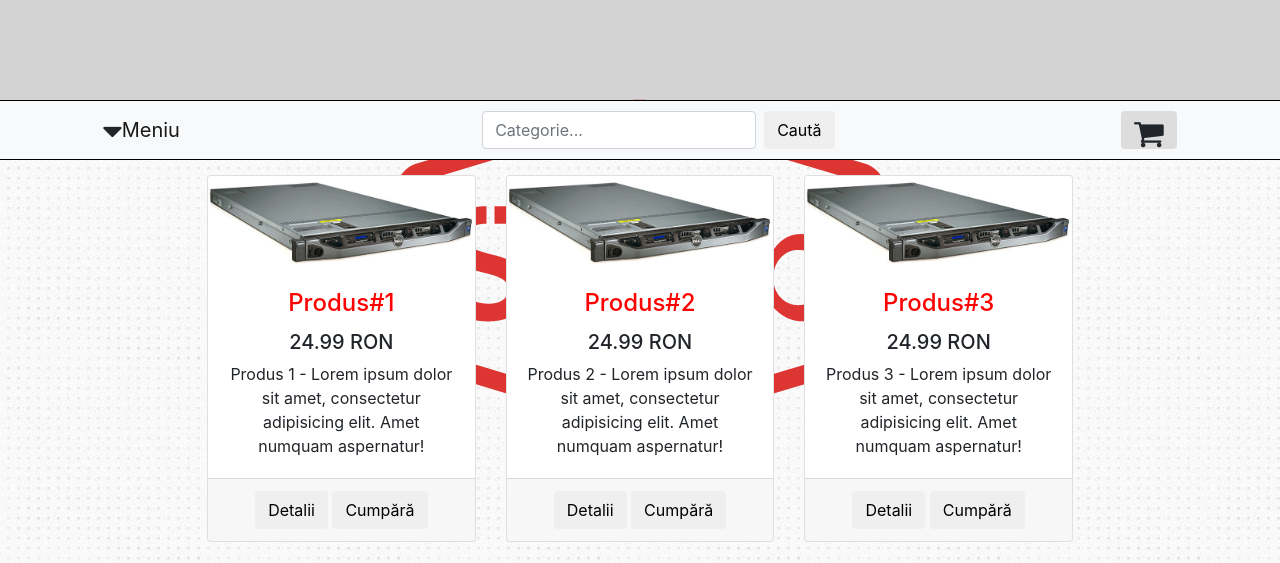
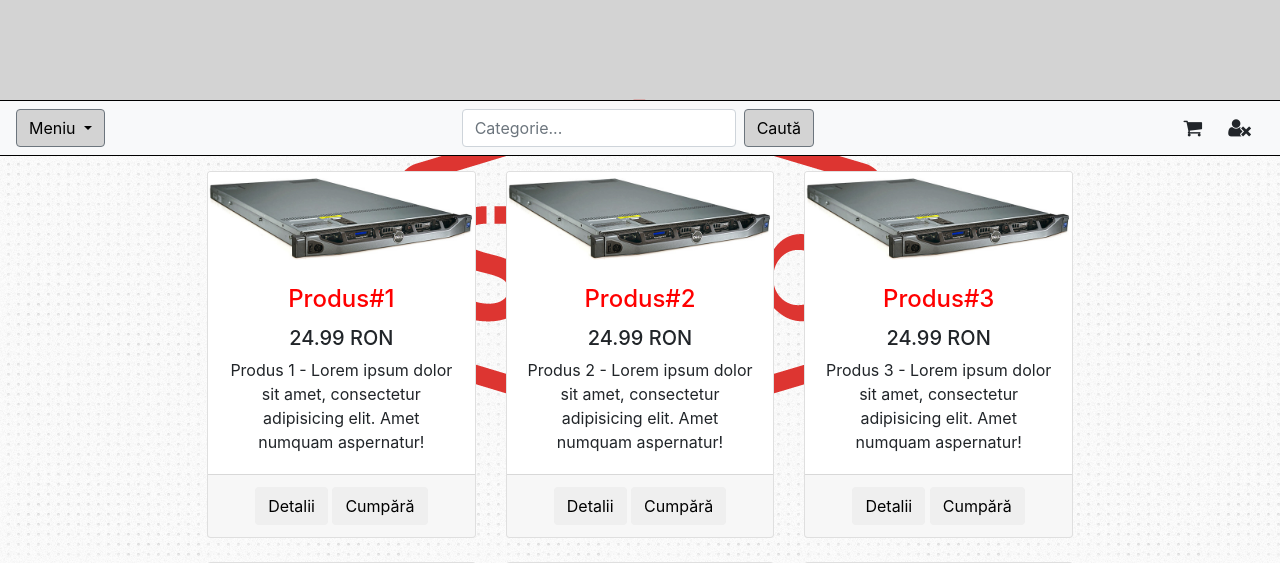
Before and after one commit to axbg/uni_practice_project, a PHP site: page / in a window 1280 px wide. Shown: the top 563 px of the page. Run offline with PHP 8.4, Linux system fonts and the light colour scheme; a stand-in replaces the project's code that opens the database connection; some libraries are stand-ins or nearby versions.

Commit message:
Created login system

```diff
--- a/assets/css/design.css
+++ b/assets/css/design.css
@@ -63,9 +63,18 @@
     }
 
     .shop{
-        margin-right:7%;
+        margin-right:2%;
         background-color:#dddddd;
         height:38px;
+    }
+
+    .menu-buttons{
+        padding: .25rem .75rem;
+        font-size: 1.25rem;
+        line-height: 1;
+        background-color: transparent;
+        border: 1px solid transparent;
+        border-radius: .25rem;
     }
 
     .row{
@@ -118,6 +127,11 @@
         cursor: pointer;
     }
 
+    .right{
+        left:auto;
+        right:0;
+    }
+
     .dropdown-content {
         display: none;
         position: absolute;
@@ -144,7 +158,18 @@
     }
     /* Dropdown controls end */
 
+    .btn-secondary{
+        background-color: lightgrey;
+        color:black;
+    }
 
+    .dropdown-menu{
+        min-width:10px;
+    }
+
+    .modal-body{
+        text-align:center;
+    }
 
     /* media queries */
     @media screen and (max-width: 575px) {
--- a/assets/js/design.js
+++ b/assets/js/design.js
@@ -5,15 +5,15 @@ let navbar = document.getElementsByTagName('nav')[0];
 
 let sticky = navbar.offsetTop;
 
-function fixedNav() {
+let fixedNav = () => {
     if (window.pageYOffset >= sticky) {
         navbar.classList.add("sticky")
     } else {
         navbar.classList.remove("sticky");
     }
-}
+};
 
-function openModal(element){
+let openModal = (element) => {
 
     let number = element.getAttribute("number");
 
@@ -29,4 +29,31 @@ function openModal(element){
     modalTitle.innerText = titleContent.innerText;
     modalBody.innerText = cardContent.innerText;
 
-}
+};
+
+let openLoginModal = () => {
+
+    let modalTitle = document.getElementById("modalTitle");
+    let modalBody = document.getElementById("modalBody");
+    let modalAction = document.getElementById("modalAction");
+
+    modalAction.innerText = "Login";
+
+    modalTitle.innerText = "Login";
+    modalBody.innerHTML = "<p><input type='text' id='email' placeholder='Email'></p>";
+    modalBody.innerHTML += "<p><input type='password' id='password' placeholder='Password'></p>";
+    modalBody.innerHTML += "<p><input type='submit' onclick='loginForm()'></p>";
+
+};
+
+let openLogoutModal = () => {
+
+    let modalTitle = document.getElementById("modalTitle");
+    let modalBody = document.getElementById("modalBody");
+
+    document.getElementById("modalAction").style.display = "none";
+
+    modalTitle.innerText = "Logout";
+    modalBody.innerHTML = "<p><input type='submit' onclick='logoutForm()' value='Logout'></p>";
+
+};
--- /dev/null
+++ b/assets/js/login.js
@@ -0,0 +1,68 @@
+const url="http://desktop/PlaySolutions%20Shop/assets/backend/scripts";
+
+window.onload = () => {
+
+    if(localStorage.getItem("logged")){
+
+        let msg = document.getElementsByClassName("user-msg");
+
+        for(let i = 0; i < msg.length; i++){
+            msg[i].innerText = "Welcome " + localStorage.getItem("email");
+            msg[i].onclick = openLogoutModal;
+        }
+
+        let icons = document.getElementsByClassName("fa-user-times");
+
+        while(icons.length) {
+            icons[0].classList.add("fa-user");
+            icons[0].classList.remove("fa-user-times");
+        }
+    }
+
+};
+
+let loginForm = () => {
+
+    let email = document.getElementById('email').value;
+    let password = document.getElementById('password').value;
+
+    let data = {
+        'email': email,
+        'password': password
+    };
+
+    let params = new URLSearchParams();
+    params.append('email',email);
+    params.append('password',password);
+
+    axios.post(url+"/login.php", params)
+        .then((response)=>{
+
+            if(response.status === 200){
+
+                localStorage.setItem('logged', 1);
+                localStorage.setItem('email', email);
+
+                console.log('Logged in');
+                location.reload();
+            } else if(response.status === 202) {
+                //use toastr
+                console.log('You are already logged in');
+            }
+
+        }).catch((ex) => {
+            console.log("error");
+    });
+};
+
+let logoutForm = () => {
+
+    localStorage.removeItem("logged");
+    localStorage.removeItem("email");
+
+    axios.post(url + "/logout.php")
+        .then((result) => {
+            //use toastr
+            location.reload();
+    });
+};
--- a/index.html
+++ b/index.html
@@ -29,17 +29,17 @@
 			<div class="navbar-toggler dropdown only-small">
 				<a class="fa fa-sort-down arrow"></a>
 				<div class="dropdown-content">
-					<a href="#">Sign-In</a>
 					<a href="#">Categorii</a>
 					<a href="#">Contact</a>
 				</div>
 			</div>
-			<a class="fa fa-2x fa-sort-down arrow only-big"></a>
-			<div class="navbar-brand home dropdown only-big">Meniu
-				<div class="dropdown-content">
-					<a href="#">Sign-In</a>
-					<a href="#">Categorii</a>
-					<a href="#">Contact</a>
+			<div class="dropdown only-big">
+				<button class="btn btn-secondary dropdown-toggle" type="button" id="dropdownMenuButton" data-toggle="dropdown" aria-haspopup="true" aria-expanded="false">
+					Meniu
+				</button>
+				<div class="dropdown-menu" aria-labelledby="dropdownMenuButton">
+					<a class="dropdown-item" href="#">Categories</a>
+					<a class="dropdown-item" href="#">Contact</a>
 				</div>
 			</div>
 			<button class="navbar-toggler" type="button" data-toggle="collapse" data-target="#toggler" aria-expanded="false" aria-label="Navigation">
@@ -48,13 +48,25 @@
 			<button class="navbar-toggler" type="button">
 				<a class="fa fa-shopping-cart"></a>
 			</button>
+			<div class="navbar-toggler dropdown only-small">
+				<a class="fa fa-user-times arrow"></a>
+				<div class="dropdown-content right">
+					<a href="#" class="user-msg" onclick="openLoginModal();" data-toggle="modal" data-target="#detailsModal">Not Logged in</a>
+				</div>
+			</div>
 			<div class="collapse navbar-collapse" id="toggler">
 				<form class="form-inline mt-0 mt-lg-0 my-2 my-lg-0 ml-auto mr-auto">
 					<input class="form-control mr-sm-2" type="search" placeholder="Categorie...">
-					<button class="btn my-2 my-sm-0" type="submit">Caută</button>
+					<button class="btn my-sm-0 btn-secondary" type="submit">Caută</button>
 				</form>
 			</div>
-			<a id="cart" class="btn fa fa-2x fa-shopping-cart shop only-big"></a>
+			<a id="cart" class="btn fa fa-2x fa-shopping-cart only-big menu-buttons"></a>
+			<div class="dropdown">
+				<div class="btn fa fa-2x fa-user-times only-big menu-buttons"  data-toggle="dropdown" aria-haspopup="true" aria-expanded="false"></div>
+				<div class="dropdown-menu right" style="right:0;">
+					<a id="user-message" class="dropdown-item user-msg" href="#" onclick="openLoginModal();" data-toggle="modal" data-target="#detailsModal">Not logged in</a>
+				</div>
+			</div>
 		</nav>
 		<main>
 			<div class="container items-container">
@@ -188,11 +200,11 @@
 						</button>
 					</div>
 					<div class="modal-body">
-						<p id="modalBody"></p>
+						<div id="modalBody"></div>
 					</div>
 					<div class="modal-footer">
-						<button type="button" class="btn" data-dismiss="modal">Close</button>
-						<button type="button" class="btn">Cumpără</button>
+						<button id="modalClose" type="button" class="btn" data-dismiss="modal">Close</button>
+						<button id="modalAction" type="button" class="btn">Cumpără</button>
 					</div>
 				</div>
 			</div>
@@ -200,5 +212,8 @@
 		<script src="assets/js/design.js"></script>
 		<script src="assets/js/jquery-3.3.1.min.js"></script>
 		<script src="assets/js/bootstrap.min.js"></script>
+		<script src="https://unpkg.com/axios/dist/axios.min.js"></script>
+		<script src="https://cdnjs.cloudflare.com/ajax/libs/qs/6.5.2/qs.js"></script>
+		<script src="assets/js/login.js"></script>
 	</body>
 </html>
```
Also changed, not shown: assets/backend/scripts/login.php (added, +68 -0 lines), assets/backend/scripts/logout.php (added, +9 -0 lines), assets/backend/db/db.png (added).
